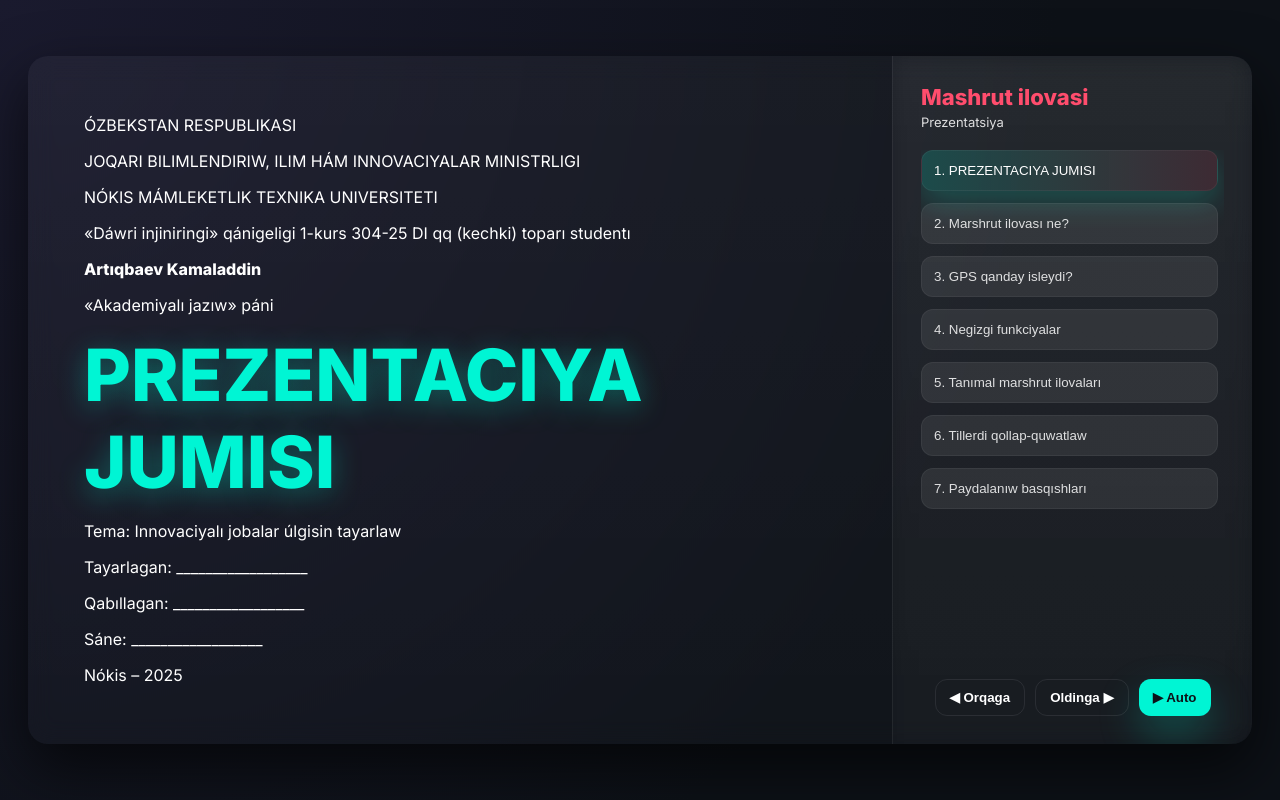
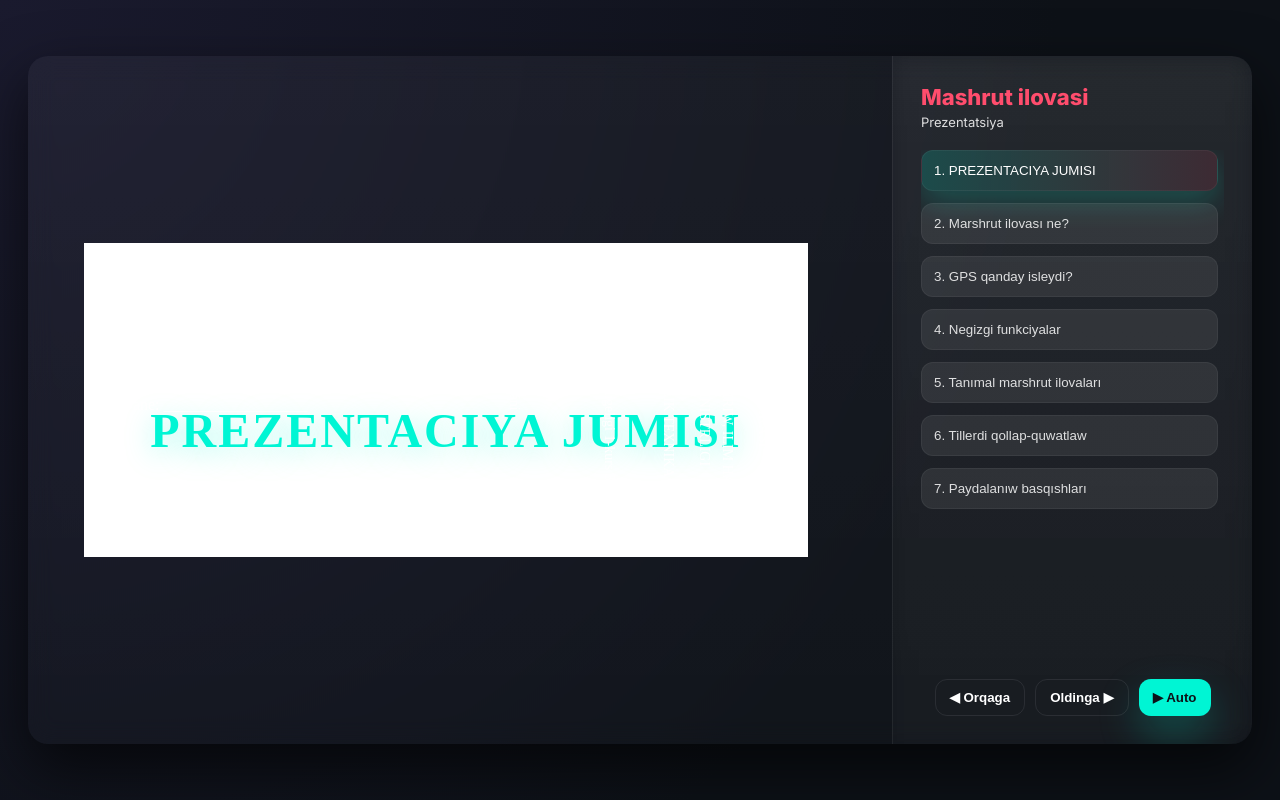
Before and after one commit to hackeruzb-pixel/mashrut, a plain HTML site: page index.html in a window 1280 px wide. Drawn offline with Linux system fonts and the light colour scheme.

Commit message:
Add styles for title and footer sections

```diff
--- a/style.css
+++ b/style.css
@@ -319,3 +319,55 @@ h2 {
 .slide-img {
   animation: glowPulse 3s infinite ease-in-out;
 }
+.title-slide {
+  position: relative;
+  height: 100%;
+  padding: 40px;
+  font-family: 'Times New Roman', serif;
+  background: #fff;
+}
+
+/* O‘ng taraf (vertikal matn) */
+.title-right {
+  position: absolute;
+  right: 20px;
+  top: 20px;
+  writing-mode: vertical-rl;
+  text-orientation: mixed;
+  font-size: 14px;
+  line-height: 1.6;
+}
+
+/* Markaz */
+.title-center {
+  text-align: center;
+  margin-top: 120px;
+}
+
+.title-center h1 {
+  font-size: 48px;
+  font-weight: bold;
+  letter-spacing: 2px;
+}
+
+.title-center .tema {
+  margin-top: 20px;
+  font-size: 18px;
+}
+
+/* Chap taraf */
+.title-left {
+  position: absolute;
+  left: 40px;
+  bottom: 120px;
+  font-size: 16px;
+  line-height: 2;
+}
+
+/* Pastki yozuv */
+.title-footer {
+  position: absolute;
+  bottom: 20px;
+  left: 40px;
+  font-size: 16px;
+}
```
